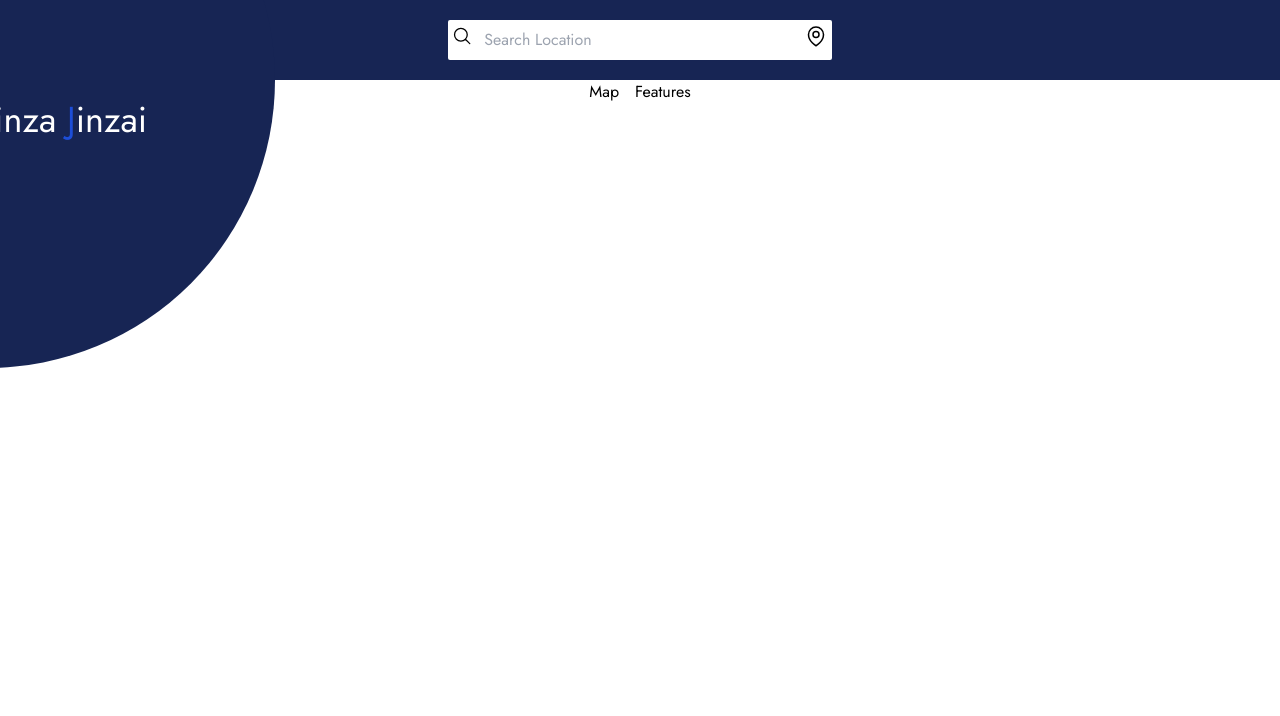
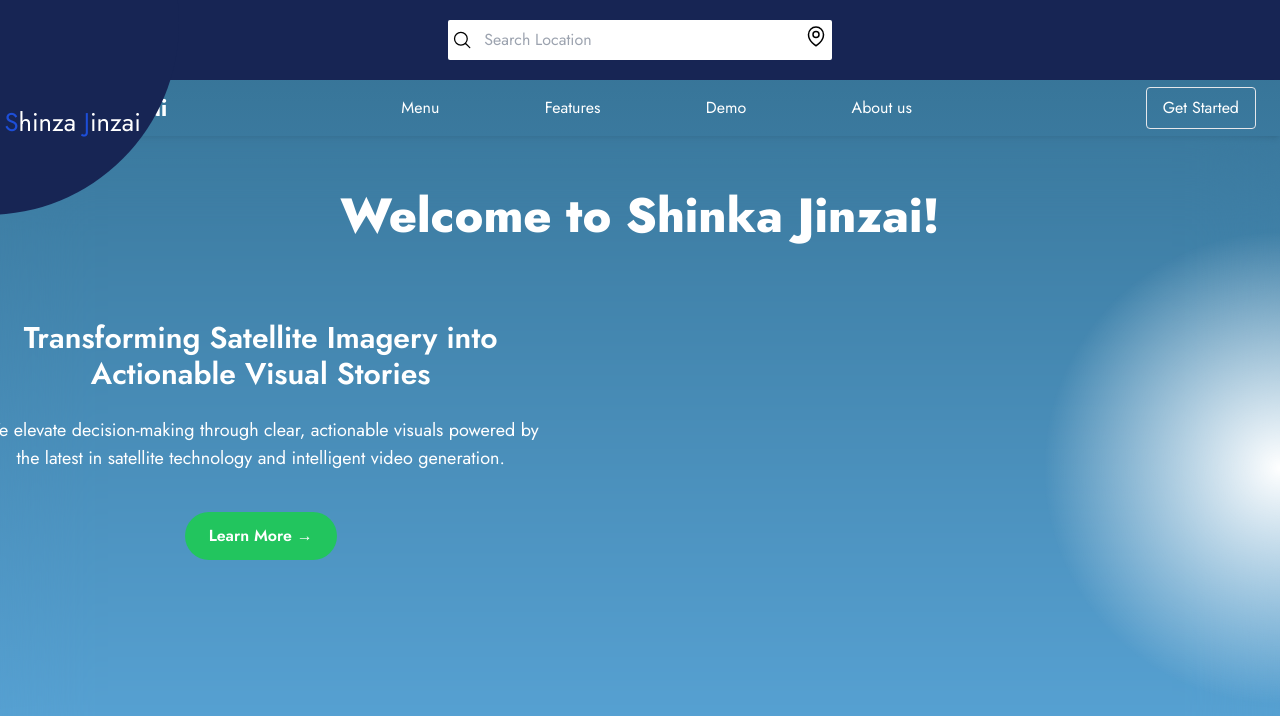
Before and after one commit to Sanjith-RR/SIH-2024-Teammates, a Next.js app: page / in a window 1280 px wide. Shown: the top 716 px of the page. Built offline with nearby package versions, Linux system fonts and the light colour scheme; no server answers.

Commit message:
Landing Page Created

```diff
--- a/app/page.tsx
+++ b/app/page.tsx
@@ -1,75 +1,36 @@
-'use client'
+'use client';
 import LoginPage from "@/components/login/LoginPage";
 import RegisterPage from "@/components/register/RegisterPage";
 import { useSession, signIn, signOut } from 'next-auth/react';
 import { Session } from 'next-auth';
 import { useRouter } from "next/navigation";
+import LandingPage from '@/components/HomePage/Home'
+export default function Home() {
+  const { data: session, status } = useSession(); // Add status
+  const router = useRouter();
 
-export default function Home() {
-  const { data: session } = useSession();
-  const router = useRouter();
   type SessionType = Session & {
-        user: {
-          name: string | null;
-          email: string | null;
-        };
-      };
+    user: {
+      name: string | null;
+      email: string | null;
+    };
+  };
 
   // Ensure session is typed correctly
   const typedSession = session as SessionType;
 
-  if (!typedSession) {
-    return (
-      <main className="h-screen w-screen">
-        <header className="h-[10vh] bg-blue-950 flex items-center justify-center">
-          <div className="bg-white w-[90%] md:w-[60%] lg:w-[30%] rounded-sm flex justify-between h-[50%]">
-            <div className="flex">
-              <svg xmlns="http://www.w3.org/2000/svg" fill="none" viewBox="0 0 24 24" strokeWidth={1.5} stroke="currentColor" className="size-6 m-1">
-                <path strokeLinecap="round" strokeLinejoin="round" d="m21 21-5.197-5.197m0 0A7.5 7.5 0 1 0 5.196 5.196a7.5 7.5 0 0 0 10.607 10.607Z" />
-              </svg>
-              <input type="text" placeholder="Search Location" className="ml-2 left-0 w-full"/>
-            </div>
-            <svg xmlns="http://www.w3.org/2000/svg" fill="none" viewBox="0 0 24 24" strokeWidth={1.5} stroke="currentColor" className="size-6 right-0 m-1">
-              <path strokeLinecap="round" strokeLinejoin="round" d="M15 10.5a3 3 0 1 1-6 0 3 3 0 0 1 6 0Z" />
-              <path strokeLinecap="round" strokeLinejoin="round" d="M19.5 10.5c0 7.142-7.5 11.25-7.5 11.25S4.5 17.642 4.5 10.5a7.5 7.5 0 1 1 15 0Z" />
-            </svg>
-          </div>
-        </header>
-        {/* Adjusted the circle to be responsive and visible */}
-        <div className="bg-blue-950 rounded-full flex items-center justify-end  text-center text-2xl md:text-3xl lg:text-4xl absolute text-white"
-             style={{
-               width: "45vw",
-               height: "45vw",
-               left: "-1%",
-               top: "10%",
-               transform: "translate(-50%, -50%)",
-               maxWidth: "75vh",
-               maxHeight: "75vh"
-             }}>
-          <div className="mt-[10vh] mr-[10vw]">
-            <span className="text-blue-700">S</span>
-            hinza {" "}
-            <span className="text-blue-700">J</span>
-            inzai
-          </div>
-        </div>
-        <div className="flex flex-col md:flex-row items-center justify-center text-black mt-6 md:mt-0">
-          <div className="mb-4 md:mb-0 md:mr-4">
-            <h1>Map</h1>
-          </div>
-          <div>
-            <h1>Features</h1>
-          </div>
-        </div>
-      </main>
-    );
-  } else {
-    router.push('/login');
+  // Handle the loading state
+  if (status === 'loading') {
+    return <div>Loading...</div>; // Show a loading message or spinner while session is being fetched
   }
 
-  // return (
-  //   <div>
-  //     <LoginPage/>
-  //   </div>
-  // );
+  // if (typedSession) {
+  //   console.log(typedSession);
+    return (
+      <LandingPage/>
+    );
+  // } else {
+  //   router.push('/login'); // Redirect to login if no session
+  //   return null; // Ensure you return null to avoid rendering the rest of the page
+  // }
 }
--- /dev/null
+++ b/components/HomePage/Home.jsx
@@ -0,0 +1,111 @@
+import React from "react";
+
+const LandingPage = () => {
+  return (
+    <div className="h-screen w-screen bg-gradient-to-b from-[#347092] to-[#5aa6d9] flex flex-col">
+      {/* Search Bar Header */}
+      <header className="h-[10vh] bg-blue-950 flex items-center justify-center">
+        <div className="bg-white w-[90%] md:w-[60%] lg:w-[30%] rounded-sm flex justify-between h-[50%]">
+          <div className="flex items-center">
+            <svg
+              xmlns="http://www.w3.org/2000/svg"
+              fill="none"
+              viewBox="0 0 24 24"
+              strokeWidth={1.5}
+              stroke="currentColor"
+              className="size-6 m-1"
+            >
+              <path
+                strokeLinecap="round"
+                strokeLinejoin="round"
+                d="M21 21l-5.197-5.197m0 0A7.5 7.5 0 1 0 5.196 5.196a7.5 7.5 0 0 0 10.607 10.607z"
+              />
+            </svg>
+            <input
+              type="text"
+              placeholder="Search Location"
+              className="ml-2 w-full"
+            />
+          </div>
+          <svg
+            xmlns="http://www.w3.org/2000/svg"
+            fill="none"
+            viewBox="0 0 24 24"
+            strokeWidth={1.5}
+            stroke="currentColor"
+            className="size-6 m-1"
+          >
+            <path
+              strokeLinecap="round"
+              strokeLinejoin="round"
+              d="M15 10.5a3 3 0 1 1-6 0 3 3 0 0 1 6 0z"
+            />
+            <path
+              strokeLinecap="round"
+              strokeLinejoin="round"
+              d="M19.5 10.5c0 7.142-7.5 11.25-7.5 11.25S4.5 17.642 4.5 10.5a7.5 7.5 0 1 1 15 0z"
+            />
+          </svg>
+        </div>
+      </header>
+        {/* Navbar */}
+      <header className="w-full flex justify-between h-[7vh] items-center p-6   text-white shadow-md">
+        <h1 className="text-2xl font-bold">Shinka Jinzai</h1>
+        <nav className="flex w-[50%] justify-around">
+          <a href="#" className="hover:text-gray-300">Menu</a>
+          <a href="#" className="hover:text-gray-300">Features</a>
+          <a href="#" className="hover:text-gray-300">Demo</a>
+          <a href="#" className="hover:text-gray-300">About us</a>
+        </nav>
+        <button className="border px-4 py-2 rounded text-white hover:bg-white hover:text-[#0a2540]">
+          Get Started
+        </button>
+      </header>
+      {/* Main Content */}
+      <main className="flex-grow relative flex justify-center bg-[radial-gradient(circle_at_right_center,_white,_transparent_10%)] backdrop-blur-2xl" style={{ backgroundSize: '100% 600%',backgroundPosition: 'right center' }}>
+        {/* Circular Logo */}
+        <div
+          className="bg-blue-950 rounded-full flex items-center justify-end text-center text-2xl md:text-3xl lg:text-4xl absolute text-white"
+          style={{
+            width: "30vw",
+            height: "30vw",
+            left: "-1%",
+            top: "-17%",
+            transform: "translate(-50%, -50%)",
+          }}
+        >
+          <div className="mt-[25vh] mr-[3vw] text-[2vw]">
+            <span className="text-blue-700">S</span>hinza{" "}
+            <span className="text-blue-700">J</span>inzai
+          </div>
+        </div>
+
+        {/* Main Section */}
+        <div className="text-center text-white mt-[7vh] z-10">
+          <h2 className="text-4xl lg:text-5xl font-extrabold mb-4">
+            Welcome to Shinka Jinzai!
+          </h2>
+          <div className="relative left-[-20vw] mt-[10vh] w-[70%]">
+              <p className="text-3xl lg:text-3xl font-semibold mb-6">
+                Transforming Satellite Imagery into Actionable Visual Stories
+              </p>
+              <p className="text-md lg:text-lg mb-10 max-w-2xl mx-auto">
+                We elevate decision-making through clear, actionable visuals powered
+                by the latest in satellite technology and intelligent video
+                generation.
+              </p>
+              {/* Learn More Button */}
+              <a
+                href="#"
+                className="bg-green-500 text-white px-6 py-3 rounded-full hover:bg-green-600 inline-block font-semibold"
+              >
+                Learn More &rarr;
+              </a>
+          </div>
+        </div>
+      </main>
+    </div>
+  );
+};
+
+export default LandingPage;
```
